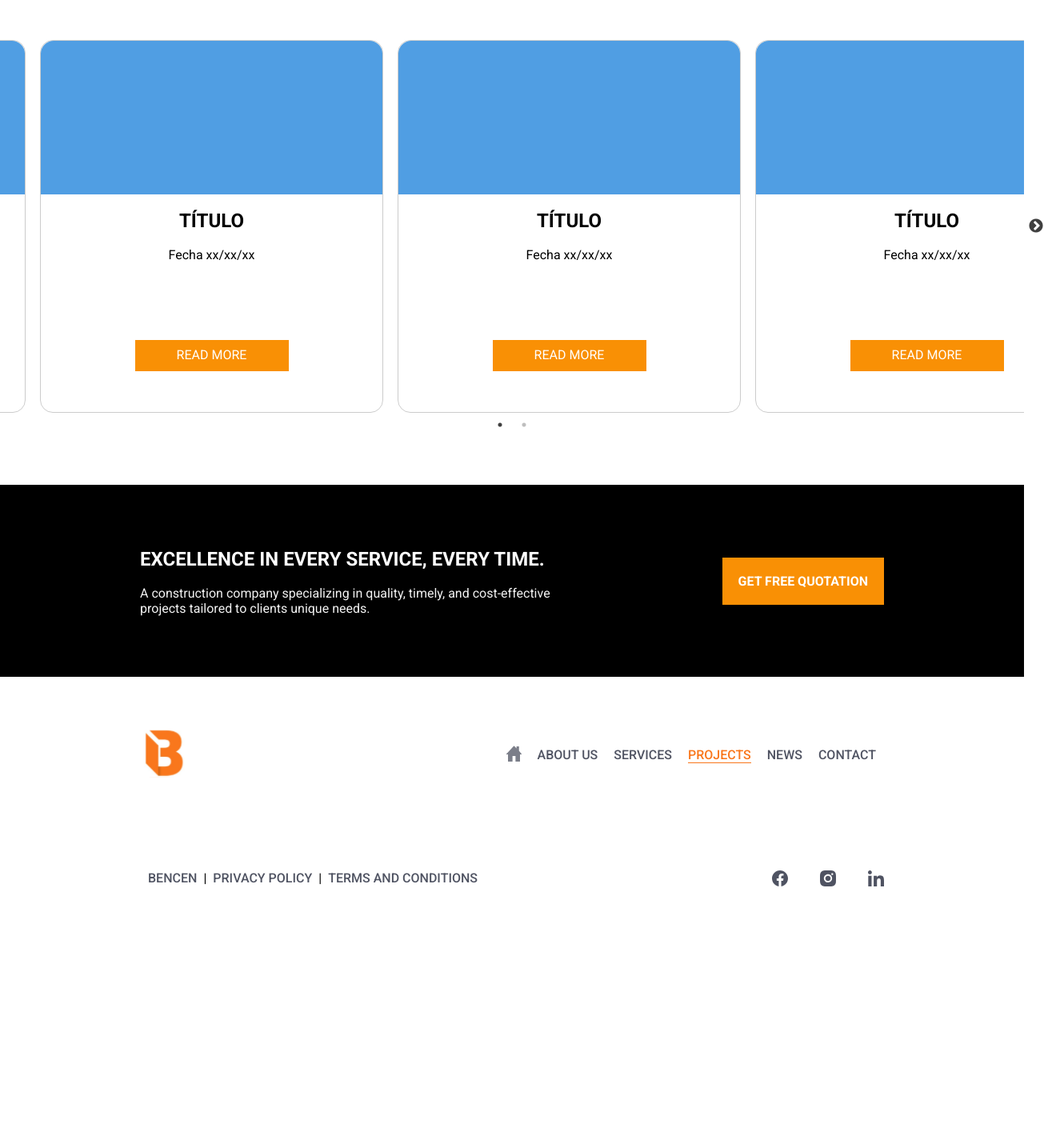
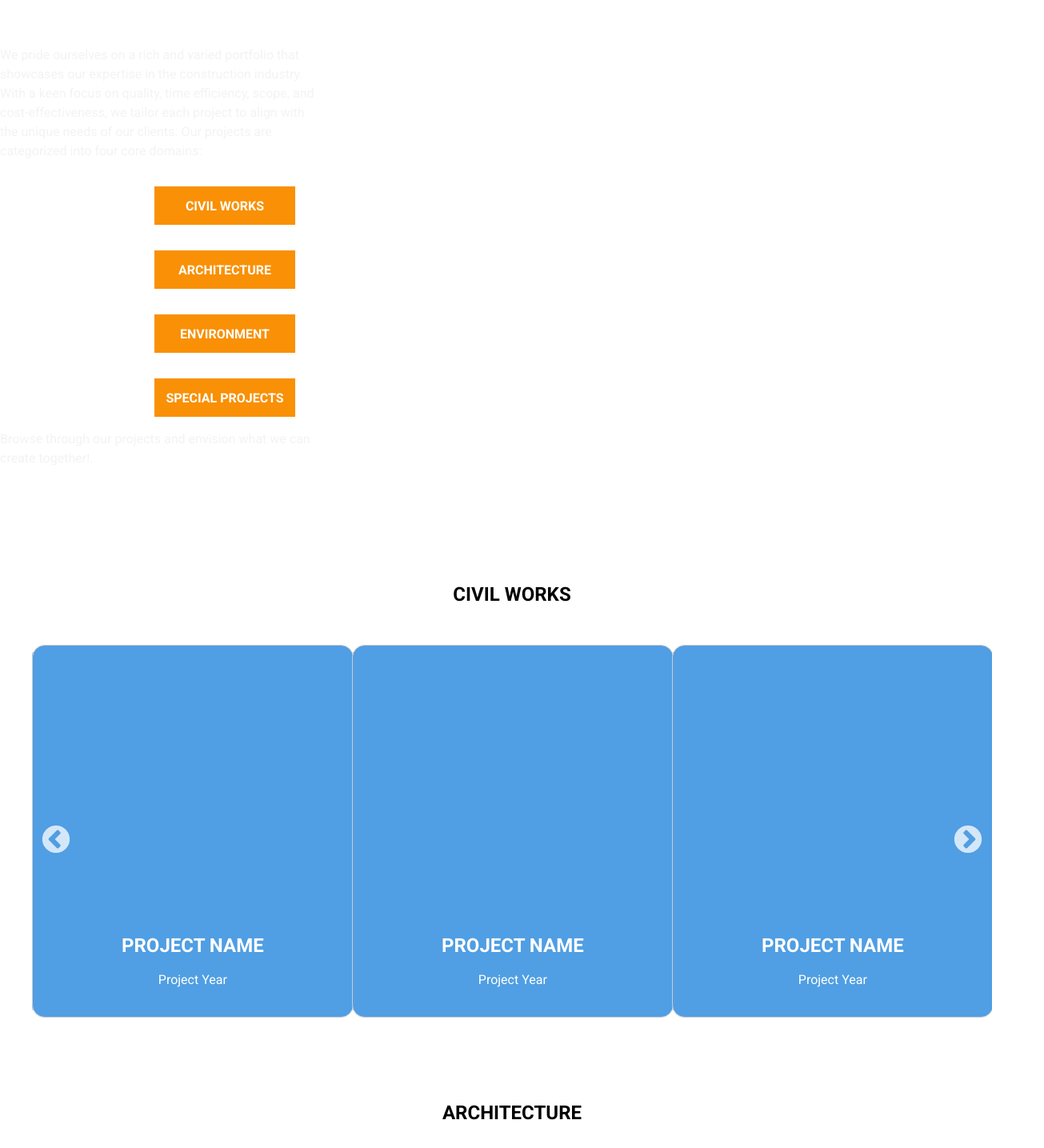
Before and after one commit to ipiccardo/bencen, a Next.js app: page /dashboard/projects in a window 1280 px wide. Shown: the top 1435 px of the page at 80% size, 1305 px wide, since content can reach past the window. Before the commit the page ends 1193 px from the top, so only its background shows below. Built offline with nearby package versions, Linux system fonts and the light colour scheme.

Commit message:
feature: project sliders done. Waiting for bk img

```diff
--- a/src/app/components/Projects_Sliders/ProjectsSliders.tsx
+++ b/src/app/components/Projects_Sliders/ProjectsSliders.tsx
@@ -4,11 +4,34 @@ import Slider from "react-slick";
 import "slick-carousel/slick/slick.css";
 import "slick-carousel/slick/slick-theme.css";
 
+const CustomPrevArrow = (props: any) => (
+  <div
+    {...props}
+    style={{
+      ...props.style,
+      left: "10px",
+      zIndex: 1,
+      cursor: "pointer",
+    }}
+  >
+    {"<"}
+  </div>
+);
+
+const CustomNextArrow = (props: any) => (
+  <div
+    {...props}
+    style={{ ...props.style, right: "30px", zIndex: 1, cursor: "pointer" }}
+  >
+    {">"}
+  </div>
+);
+
 const ProjectsSliders = (): any => {
   const sliderSettings = {
-    dots: true,
+    dots: false,
     infinite: true,
-    speed: 500,
+    speed: 100,
     slidesToShow: 3,
     slidesToScroll: 3,
     responsive: [
@@ -22,6 +45,8 @@ const ProjectsSliders = (): any => {
         },
       },
     ],
+    prevArrow: <CustomPrevArrow />, // Personaliza según tus necesidades
+    nextArrow: <CustomNextArrow />, // Personaliza según tus necesidades
   };
 
   return (
@@ -29,38 +54,18 @@ const ProjectsSliders = (): any => {
       <div className={classes.cardsContainer}>
         <div className={classes.sliderContainer}>
           <Slider {...sliderSettings}>
-            <div className={classes.cardContainer}>
-              <div></div>
-              <div>
-                <h2>TÍTULO</h2>
-                <p>Fecha xx/xx/xx</p>
-              </div>
-              <button>READ MORE</button>
-            </div>
-            <div className={classes.cardContainer}>
-              <div></div>
-              <div>
-                <h2>TÍTULO</h2>
-                <p>Fecha xx/xx/xx</p>
-              </div>
-              <button>READ MORE</button>
-            </div>
-            <div className={classes.cardContainer}>
-              <div></div>
-              <div>
-                <h2>TÍTULO</h2>
-                <p>Fecha xx/xx/xx</p>
-              </div>
-              <button>READ MORE</button>
-            </div>
-            <div className={classes.cardContainer}>
-              <div></div>
-              <div>
-                <h2>TÍTULO</h2>
-                <p>Fecha xx/xx/xx</p>
-              </div>
-              <button>READ MORE</button>
-            </div>
+            {Array(4)
+              .fill(1)
+              .map((_, index) => {
+                return (
+                  <div key={index + 3000} className={classes.cardContainer}>
+                    <div className={classes.textContainer}>
+                      <h2>PROJECT NAME</h2>
+                      <p>Project Year</p>
+                    </div>
+                  </div>
+                );
+              })}
           </Slider>
         </div>
       </div>
--- /dev/null
+++ b/src/app/components/Projects_Sliders/ProjectsSlidersContainer.tsx
@@ -0,0 +1,28 @@
+import React, { useContext } from "react";
+import ProjectsSliders from "@/app/components/Projects_Sliders/ProjectsSliders";
+import { CATEGORIES } from "@/app/utils/constants";
+import { store } from "@/app/context/context";
+import { languageRendering } from "@/app/utils";
+import classes from "./projectsSliders.module.css";
+
+const ProjectsSlidersContainer = () => {
+  const context = useContext(store);
+
+  const { language, setLanguage }: any = context;
+
+  const categories = languageRendering(language, CATEGORIES);
+  return (
+    <div className={classes.projectsSlidersContainer}>
+      {categories.map((category: string, index: number) => {
+        return (
+          <div className={classes.categoryContainer} key={2000 + index}>
+            <h2 className={classes.categoryContainer__title}>{category}</h2>
+            <ProjectsSliders />
+          </div>
+        );
+      })}
+    </div>
+  );
+};
+
+export default ProjectsSlidersContainer;
--- a/src/app/components/Projects_Sliders/projectsSliders.module.css
+++ b/src/app/components/Projects_Sliders/projectsSliders.module.css
@@ -1,77 +1,41 @@
-/* .cardsContainer {
-  display: flex;
-  gap: 32px;
-} */
+.categoryContainer {
+  margin: 70px 0 70px;
+}
+
+.categoryContainer__title {
+  text-align: center;
+  margin: 3rem 0;
+  padding-top: 2rem;
+}
+
+.cardsContainer {
+  max-width: 1200px;
+  margin: 0 auto;
+}
 
 .cardContainer {
   display: flex;
   flex-direction: column;
   height: 464px;
-  width: 288px;
+  /* max-width: 320px; */
+  width: 100%;
+  border: solid 1px #cccccc;
   border-radius: 16px;
-  border: solid 1px #cccccc;
   align-items: center;
   text-align: center;
+  background-color: var(--link-color, #509EE3);
+  color: var(--white-color);
+  position: relative;
+  transition: background-color 0.3s ease;
 }
 
-.cardContainer div:first-child {
-  height: 192px;
-  background-color: #509ee3;
-  width: 100%;
-  border-radius: 16px 16px 0px 0px;
+.textContainer {
+  position: absolute;
+  bottom: 20px;
+  left: calc(50% - 89px);
 }
 
-.cardContainer div:last-child {
-  width: 100%;
+.cardContainer:hover {
+  cursor: pointer;
+  background-color: var(--second-color, #14192D);;
 }
-
-.cardContainer button {
-  width: 192px;
-  height: 39px;
-  background-color: #f99005;
-  border: 0;
-  color: white;
-  font-size: 16px;
-  line-height: 1.5;
-  text-align: center;
-  margin-top: 80px;
-}
-
-.sliderContainer button + div {
-  height: 466px;
-}
-
-.sliderContainer button + div div ~ div {
-  margin: 0 10px;
-}
-
-.sliderContainer button::before {
-  color: black;
-}
-
-@media (max-width: 1000px) {
-  .sliderContainer {
-    display: block;
-    max-width: 310px;
-    margin: 0 auto;
-    padding-bottom: 30px;
-    height: 299px;
-  }
-
-  .sliderContainer div:first-child {
-    width: 300px;
-  }
-
-  .sliderContainer button::before {
-    color: grey;
-  }
-  .sliderContainer button + div div ~ div {
-    margin: 0;
-  }
-}
-
-@media (max-width: 400px) {
-  .sliderContainer div:first-child {
-    min-width: 250px;
-  }
-}
--- a/src/app/dashboard/projects/page.tsx
+++ b/src/app/dashboard/projects/page.tsx
@@ -2,17 +2,15 @@
 
 import React from "react";
 import ExploreOurPortfolio from "../../components/Projects_Hero/ExploreOurPortfolio";
-import ProjectsSliders from "@/app/components/Projects_Sliders/ProjectsSliders";
+import ProjectsSlidersContainer from "@/app/components/Projects_Sliders/ProjectsSlidersContainer";
 
 const Projects = () => {
   return (
     <>
-      <div style={{ marginTop: "50px" }}></div>
       <div>
-        {/* <ExploreOurPortfolio /> */}
-        <ProjectsSliders />
+        <ExploreOurPortfolio />
+        <ProjectsSlidersContainer />
       </div>
-      <div style={{ marginBottom: "100px" }}></div>
     </>
   );
 };
--- a/src/app/styles/globals.css
+++ b/src/app/styles/globals.css
@@ -230,3 +230,12 @@ body {
 ::-webkit-scrollbar {
   display: none;
 }
+
+/* Ajuste de Arrow sliders en Projects */
+/* .sliderContainer .slick-prev:before, .slick-next:before {
+  font-size: 40px !important;
+} */
+
+.slick-prev:before, .slick-next:before {
+  font-size: 40px !important;
+}
--- a/src/app/utils/constants.tsx
+++ b/src/app/utils/constants.tsx
@@ -191,6 +191,12 @@ export const EXPLORE_OUR_PORTFOLIO: Object = {
 
 export const CATEGORIES: Object = {
   english: ["CIVIL WORKS", "ARCHITECTURE", "ENVIRONMENT", "SPECIAL PROJECTS"],
+  spanish: [
+    "OBRAS CIVILES",
+    "ARQUITECTURA",
+    "MEDIO AMBIENTE",
+    "PROYECTOS ESPECIALES",
+  ],
 };
 
 // Contact:
```
Also changed, not shown: src/app/dashboard/projects/page.module.css (deleted).
